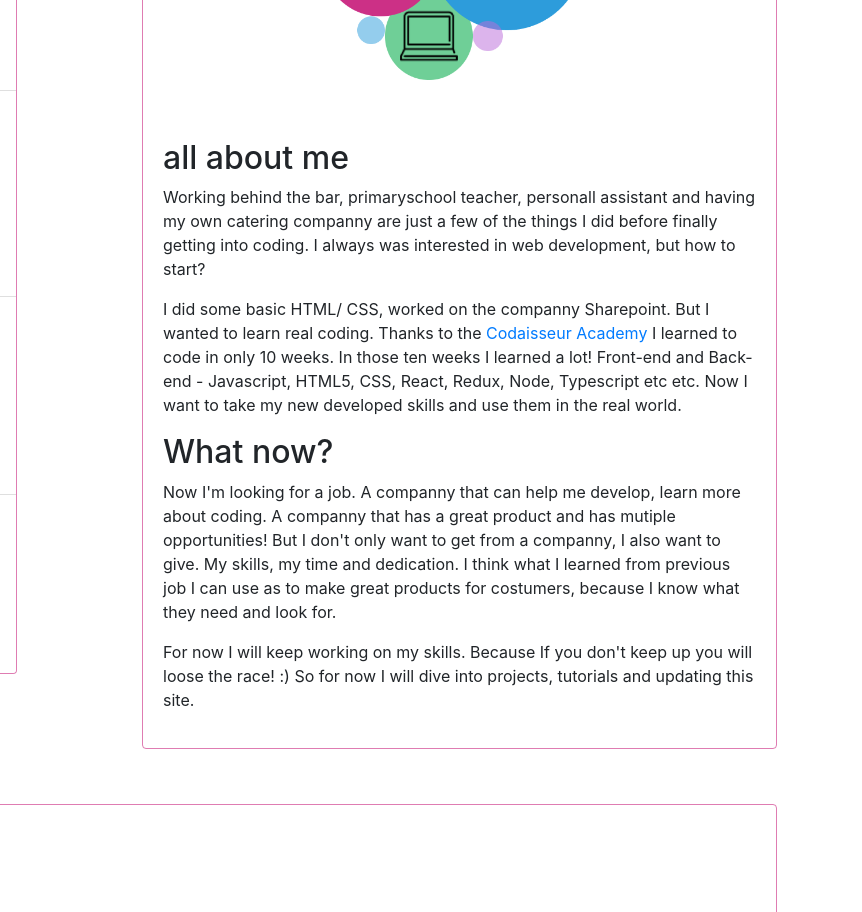
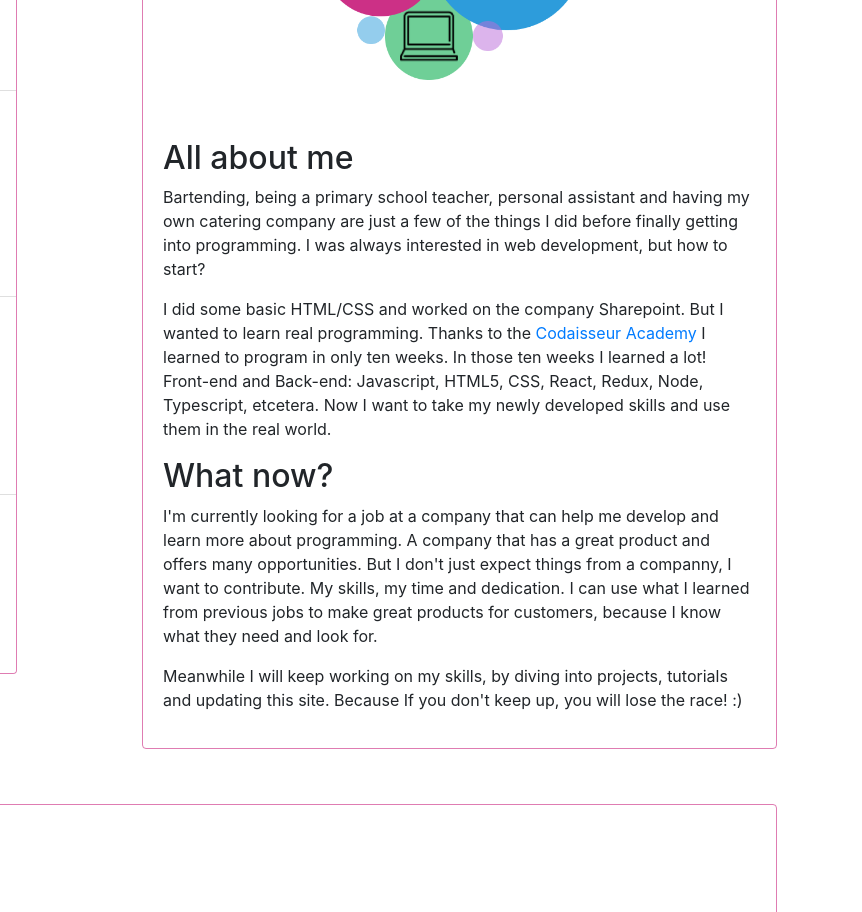
Before and after one commit to annavanbohemen/annavanbohemen.github.io, a plain HTML site: page index.html in a window 1280 px wide. Shown: the part 400-1312 px from the top of the page, 418-1280 px from the left. Drawn offline with nearby package versions, Linux system fonts and the light colour scheme.

Commit message:
Some copy-editing and formatting.

```diff
--- a/index.html
+++ b/index.html
@@ -25,40 +25,56 @@
                 </p>
               </div>
               <ul class="list-group list-group-flush">
-                        <li class="list-group-item"><img class="card-img-top img-fluid" src='img/HTML5_CSS_JavaScript.png' alt='HTML_CSS_Javascript'/></li>
-                        <li class="list-group-item"><img class="card-img-top img-fluid" src='img/ReactReduxTypescript.png' alt='ReactReduxTypescript'/></li>
-                        <li class="list-group-item"><img class="card-img-top img-dif" src='img/nodejs.png' alt='nodejs'/></li>
+                <li class="list-group-item">
+                  <img class="card-img-top img-fluid" src='img/HTML5_CSS_JavaScript.png' alt='HTML_CSS_Javascript'/>
+                </li>
+                <li class="list-group-item">
+                  <img class="card-img-top img-fluid" src='img/ReactReduxTypescript.png' alt='ReactReduxTypescript'/>
+                </li>
+                <li class="list-group-item">
+                  <img class="card-img-top img-dif" src='img/nodejs.png' alt='nodejs'/>
+                </li>
               </ul>
             </div>
           </div>
-
 
           <div class="col-sm-7 offset-sm-1">
             <div class="card-story">
 
               <img class="bubble" src='img/bubbleSkills.png' alt='skillbubbles'/>
 
-                <h2>all about me</h1>
-                <p>Working behind the bar, primaryschool teacher, personall assistant and having my own  catering companny are just
-                    a few of the things I did before finally getting into coding. I always was interested in web development, but how to start?
+              <h2>All about me</h1>
+              <p>Bartending, being a primary school teacher, personal assistant
+              and having my own catering company are just a few of the things
+              I did before finally getting into programming. I was always
+              interested in web development, but how to start?
               </p>
               <p>
-                   I did some basic HTML/ CSS, worked on the companny Sharepoint. But I wanted to learn real coding.
-                   Thanks to the <a href="https://www.codaisseur.com/">Codaisseur Academy</a> I learned
-                   to code in only 10 weeks.
-                   In those ten weeks I learned a lot! Front-end and Back-end - Javascript, HTML5, CSS, React, Redux, Node, Typescript etc etc.
-                   Now I want to take my new developed skills and use them in the real world.
+              I did some basic HTML/CSS and worked on the company Sharepoint.
+              But I wanted to learn real programming.
+              Thanks to the
+              <a href="https://www.codaisseur.com/">Codaisseur Academy</a>
+              I learned to program in only ten weeks.
+              In those ten weeks I learned a lot! Front-end and Back-end:
+              Javascript, HTML5, CSS, React, Redux, Node, Typescript, etcetera.
+              Now I want to take my newly developed skills and use them in
+              the real world.
               </p>
 
               <h2>What now?</h1>
 
-                <p> Now I'm looking for a job.
-                    A companny that can help me develop, learn more about coding. A companny that has a great product and has mutiple opportunities!
-                    But I don't only want to get from a companny, I also want to give. My skills, my time and dedication.
-                    I think what I learned from previous job I can use as to make great products for costumers, because I know what they need and look for.
+              <p>I'm currently looking for a job at a company that can help me
+              develop and learn more about programming. A company that has a
+              great product and offers many opportunities.
+              But I don't just expect things from a companny, I want
+              to contribute. My skills, my time and dedication.
+              I can use what I learned from previous jobs to make great
+              products for customers, because I know what they
+              need and look for.
               </p>
-                <p> For now I will keep working on my skills. Because If you don't keep up you will loose the race! :)
-                    So for now I will dive into projects, tutorials and updating this site.
+              <p> Meanwhile I will keep working on my skills, by diving into
+              projects, tutorials and updating this site.
+              Because If you don't keep up, you will lose the race! :)
               </p>
             </div>
           </div>
```
Lines whose indentation alone changed are shown as unchanged.
